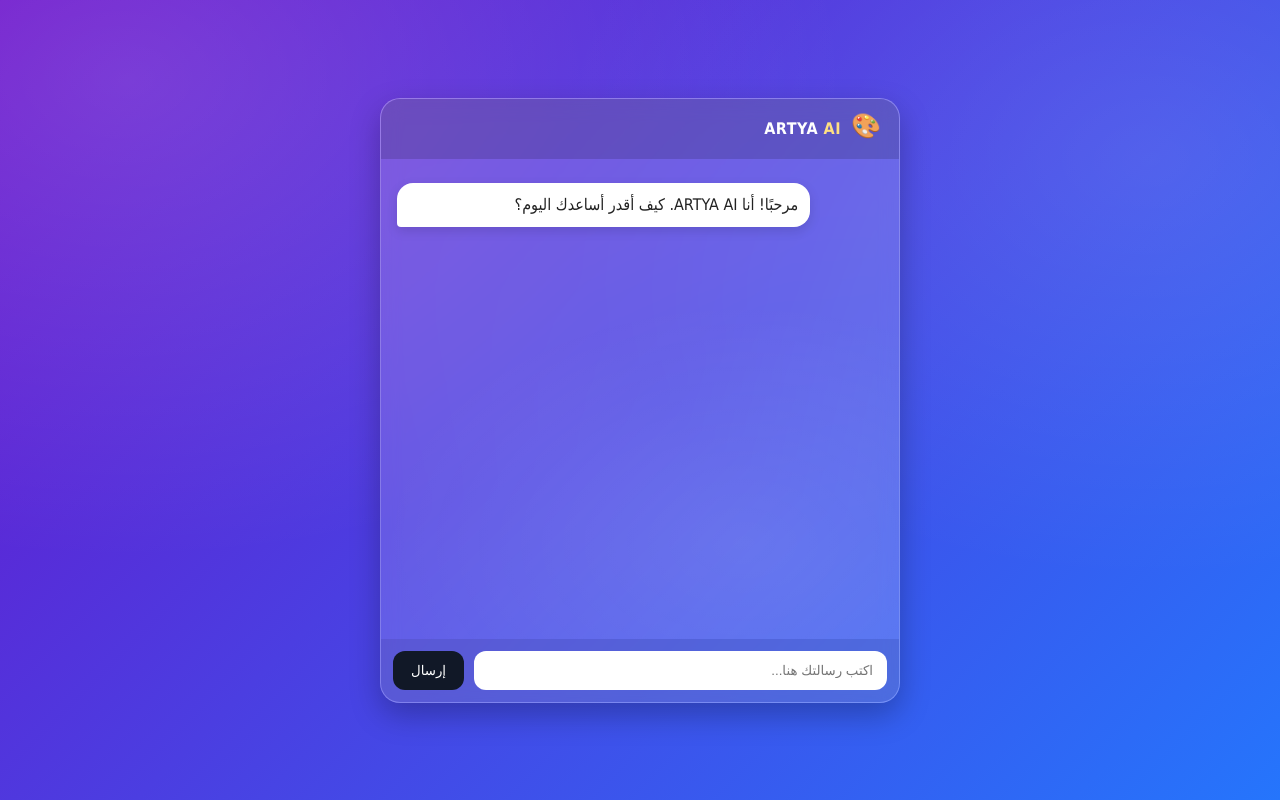
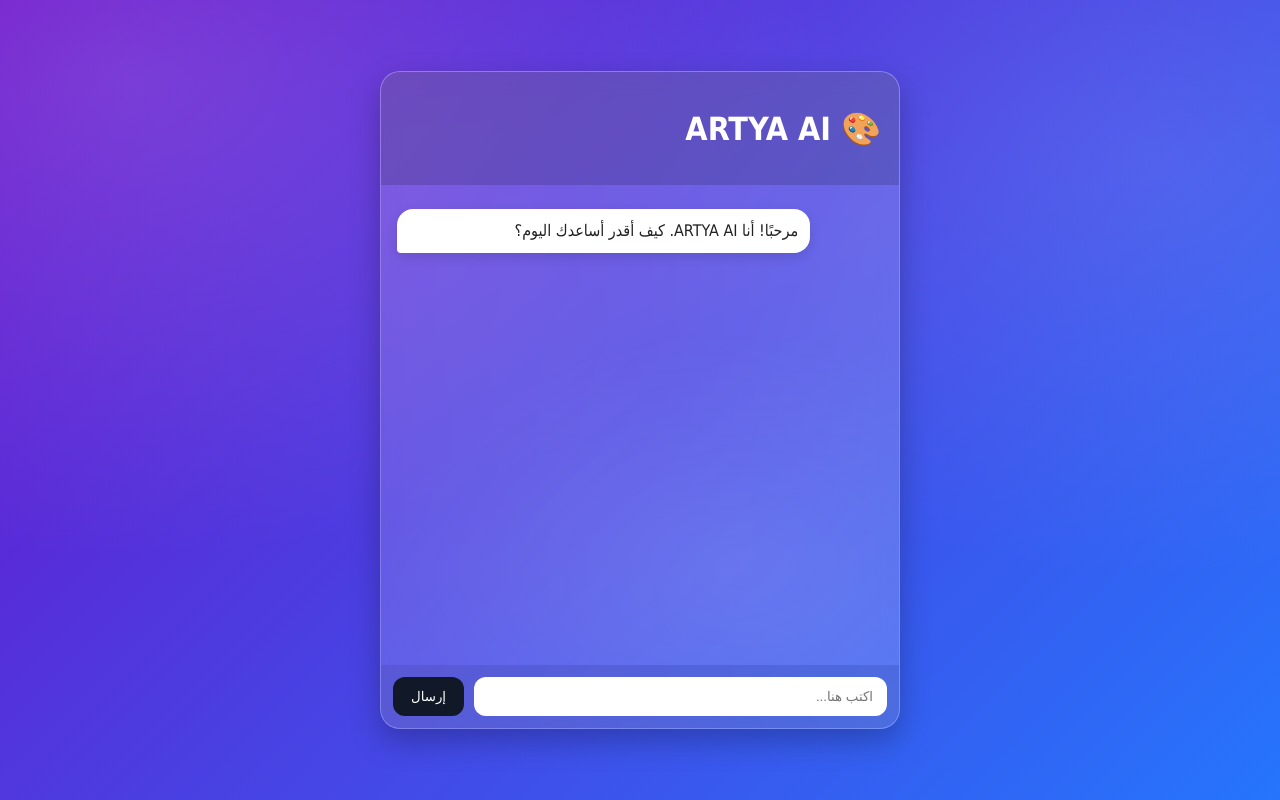
Before and after one commit to mhmdbwzyany527-code/-ARTYA-AI-, a website: page public/index.html in a window 1280 px wide. Drawn offline with Linux system fonts and the light colour scheme.

Commit message:
Update index.html

```diff
--- a/public/index.html
+++ b/public/index.html
@@ -1,28 +1,24 @@
 <!DOCTYPE html>
 <html lang="ar" dir="rtl">
 <head>
-  <meta charset="UTF-8" />
-  <meta name="viewport" content="width=device-width, initial-scale=1.0"/>
+  <meta charset="UTF-8">
+  <meta name="viewport" content="width=device-width, initial-scale=1.0">
   <title>ARTYA AI</title>
-  <link rel="stylesheet" href="style.css" />
+  <link rel="stylesheet" href="style.css">
 </head>
 <body>
   <div class="app">
     <header>
-      <div class="logo">🎨</div>
-      <div class="title">ARTYA <span>AI</span></div>
+      <h1>🎨 ARTYA AI</h1>
     </header>
-
     <main id="chat">
       <!-- الرسائل تظهر هنا -->
     </main>
-
     <footer>
-      <input id="msg" type="text" placeholder="اكتب رسالتك هنا..." />
+      <input id="msg" type="text" placeholder="اكتب هنا...">
       <button id="send">إرسال</button>
     </footer>
   </div>
-
   <script src="script.js"></script>
 </body>
 </html>
```
